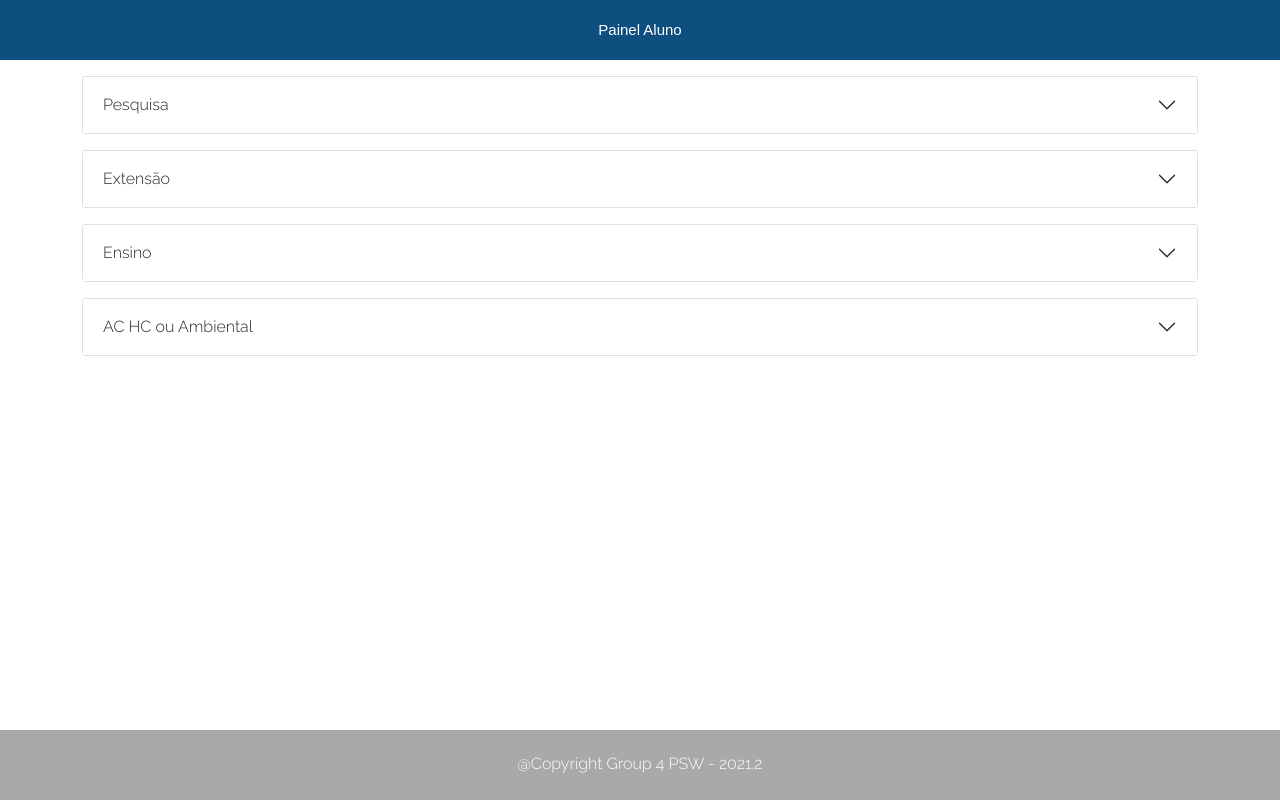
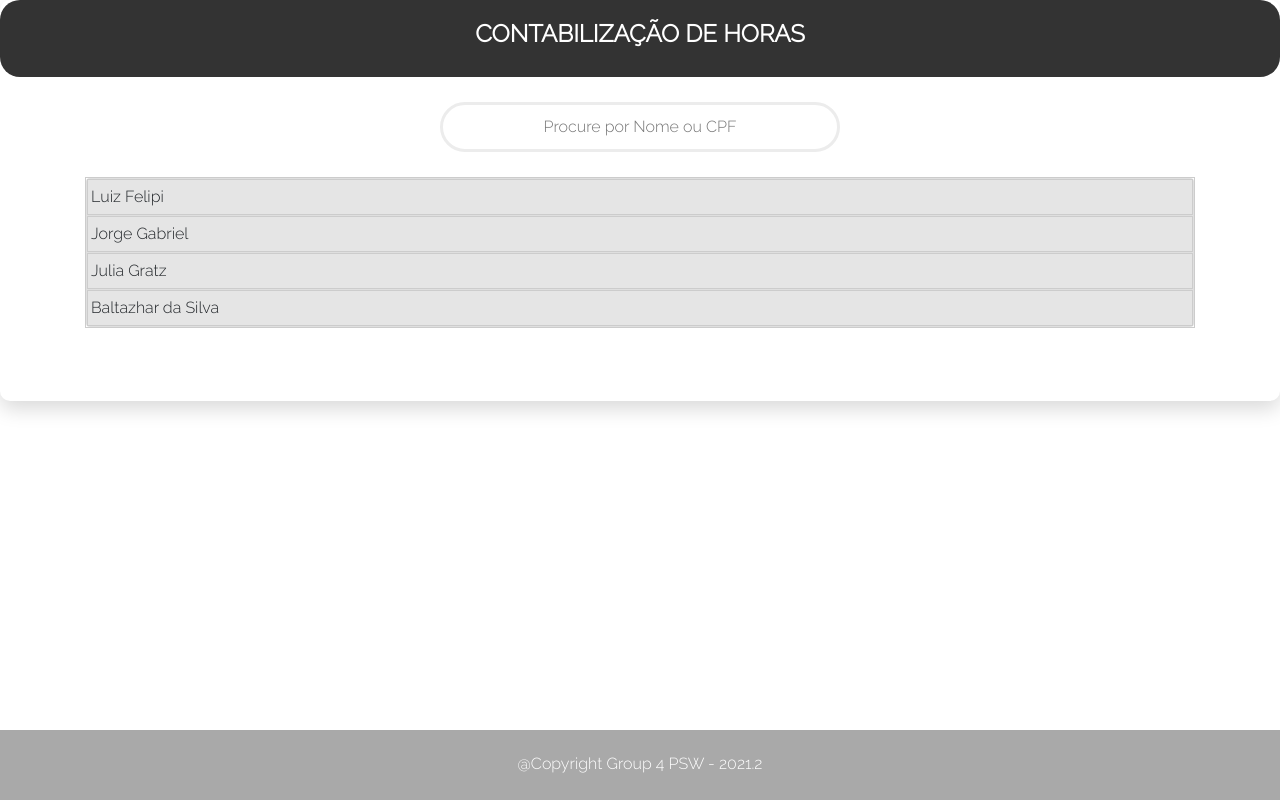
Before and after one commit to dsm-cefet-rj/trabalhointegrado2021-2-2021-2-grupo-4, a React (Create React App) app: page / in a window 1280 px wide. Built offline with nearby package versions, Linux system fonts and the light colour scheme.

Commit message:
Added ListaAlunos component

```diff
--- a/package.json
+++ b/package.json
@@ -8,7 +8,7 @@
     "@testing-library/user-event": "^12.1.10",
     "axios": "^0.24.0",
     "bootstrap": "^5.1.3",
-    "node-sass": "^5.0.0",
+    "node-sass": "^4.14.0",
     "react": "^17.0.2",
     "react-bootstrap": "^2.0.3",
     "react-dom": "^17.0.2",
--- /dev/null
+++ b/src/components/ListaAlunos/index.js
@@ -0,0 +1,41 @@
+import React from 'react'
+import './styled.scss'
+
+const ListaAlunos = () => {
+  return(
+    <body>
+    <div class="card-5">
+      <div class="card-heading">
+        <h2 class="title">Contabilização de horas</h2>
+      </div>
+
+      <div class="search">
+        <form class="search-form">
+          <input type="text" class="search-bar" placeholder="Procure por Nome ou CPF"/>
+        </form>
+
+      </div>
+
+      <div id="forms" class="card-body modal-body">
+        <div class="accordions">
+          <div class="accordion-item">
+            <label for= "accordion-1">Luiz Felipi</label>
+          </div>
+          <div class="accordion-item">
+            <label for= "accordion-2">Jorge Gabriel</label>
+          </div>
+          <div class="accordion-item">
+            <label for= "accordion-3">Julia Gratz</label>
+          </div>
+          <div class="accordion-item">
+            <label for= "accordion-4">Baltazhar da Silva</label>
+          </div>
+        </div>
+      </div>
+    </div>
+  </body>
+
+  );
+}
+
+export default ListaAlunos;
--- /dev/null
+++ b/src/components/ListaAlunos/styled.scss
@@ -0,0 +1,169 @@
+@import url('https://fonts.googleapis.com/css2?family=Raleway:wght@300&display=swap');
+
+.accordions{
+  width:100%;
+  margin:0 auto;
+  border:1px solid #ccc;
+}
+.accordion-item input{
+display:none;
+}
+.accordion-item label{
+  display:block;
+  border:1px solid #ccc;
+  background:#e5e5e5;
+  cursor:pointer;
+padding:5px 3px;
+}
+/* .accordion-content{
+  height: 0px;
+  overflow: hidden;
+  transition: height 0.3s ease-in-out;
+}
+[id^=accordion]:checked ~ .accordion-content {
+  height: 40px;
+} */
+
+html *{
+  font-family: 'Raleway', sans-serif;
+  max-height: auto;
+
+}
+
+body {
+  flex: 100%;
+
+}
+footer{
+}
+
+.search{
+  display: flex;
+  align-items: center;
+  justify-content: center;
+  height: 100px;
+
+}
+
+.search-form{
+  display: flex;
+  width: 100%;
+  justify-content: center;
+  align-content: center;
+}
+.search-bar{
+  display: block;
+  border-radius: 50px;
+  border: 3px solid #ececec;
+  background-color: #ffffff;
+  height: 50px;
+  width: 50vh;
+  max-width: 80vh;
+  justify-content: center;
+  padding: 0 25px;
+  text-align: center;
+
+}
+
+
+.file {
+  border: none !important;
+  padding-left: 0px !important;
+}
+
+.form-row {
+  display: flex;
+  flex-wrap: wrap;
+  align-items: center;
+  margin-bottom: 20px;
+}
+
+.form-row .name {
+  width: 125px;
+  color: #555;
+  font-size: 15px;
+  font-weight: 700;
+}
+
+.form-row .value {
+  width: calc(100% - 125px);
+}
+
+@media (max-width: 767px) {
+  .form-row {
+    display: block;
+  }
+
+  .form-row .name,
+  .form-row .value {
+    display: block;
+    width: 100%;
+  }
+
+  .form-row .name {
+    margin-bottom: 7px;
+  }
+}
+
+input {
+  outline: none;
+  margin: 0;
+  border: none;
+  border-radius: 4px;
+  box-shadow: none;
+  width: 100%;
+  font-size: 14px;
+  font-family: inherit;
+  background-color: rgb(206, 206, 206);
+  margin-left: 20px;
+  max-width: 200px;
+}
+
+.title {
+  font-size: 24px;
+  text-transform: uppercase;
+  font-weight: 700;
+  text-align: center;
+  color: #ffffff;
+}
+
+.card-5 {
+  flex: 100%;
+  background: #fff;
+  border-radius: 10px;
+/*   box-shadow: 0px 8px 20px 0px rgba(0, 0, 0, 0.15);
+ */}
+
+.card-5 .card-heading {
+  border-radius: 20px;
+  padding: 20px 0;
+  background: #333333;
+}
+
+.card-5 .card-body {
+  padding: 0px 85px;
+  padding-bottom: 73px;
+}
+
+@media (max-width: 767px) {
+  .card-5 .card-body {
+    padding: 0px 30px;
+    padding-bottom: 50px;
+  }
+}
+
+.form-row.required .name:after {
+  color: red;
+  content: "*";
+  margin-left: 8px;
+  top: 7px;
+}
+
+.modal-body {
+  max-height: calc(100vh - 140px);
+  overflow-y: auto;
+}
+
+div .form-row {
+  margin-left: 200px;
+}
--- a/src/index.js
+++ b/src/index.js
@@ -4,12 +4,13 @@ import './index.css';
 import Footer from './components/Footer/index'
 import App from './App';
 import PainelAtividade from './components/PainelAtividade/index'
+import ListaAlunos from './components/ListaAlunos/index'
 import reportWebVitals from './reportWebVitals';
 import 'bootstrap/dist/css/bootstrap.min.css';
 
 ReactDOM.render(
   <React.StrictMode>
-    <PainelAtividade />
+    <ListaAlunos/>
     <Footer />
   </React.StrictMode>,
   document.getElementById('root')
```
Also changed, not shown: 1 other file (tests, documents, lock files or other folders).
